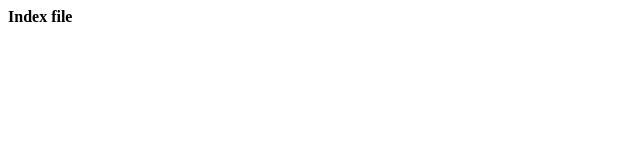
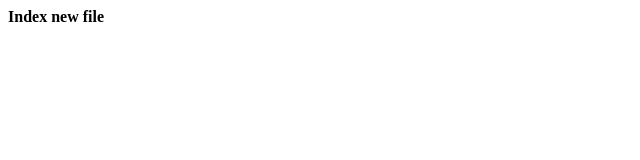
Before and after one commit to iefanov/Study, a plain HTML site: page index.html in a window 1280 px wide. Shown: the full height of the page, 0-640 px from the left. Drawn offline with Linux system fonts and the light colour scheme.

Commit message:
Last Commint

```diff
--- a/index.html
+++ b/index.html
@@ -1 +1 @@
-<b>Index file</b>
+<b>Index new file</b>
```
